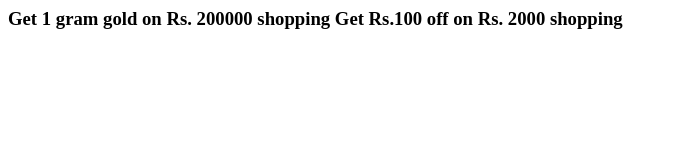
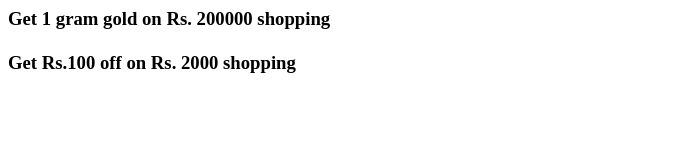
Before and after one commit to mshubhangi/mywebsite, a plain HTML site: page festiveoffer.html in a window 1280 px wide. Shown: the whole page, without its empty margins (0-678 px from the left). Drawn offline with Linux system fonts and the light colour scheme.

Commit message:
Update festiveoffer.html

```diff
--- a/festiveoffer.html
+++ b/festiveoffer.html
@@ -2,7 +2,7 @@
 <head><title>Festive Offers</title></head>
 <body>
 <h3>
-<b>Get 1 gram gold on Rs. 200000 shopping</b>
+<b>Get 1 gram gold on Rs. 200000 shopping</b>  <br><br>
 <b>Get Rs.100 off on Rs. 2000 shopping</b>
 </h3>
 </body>
```
